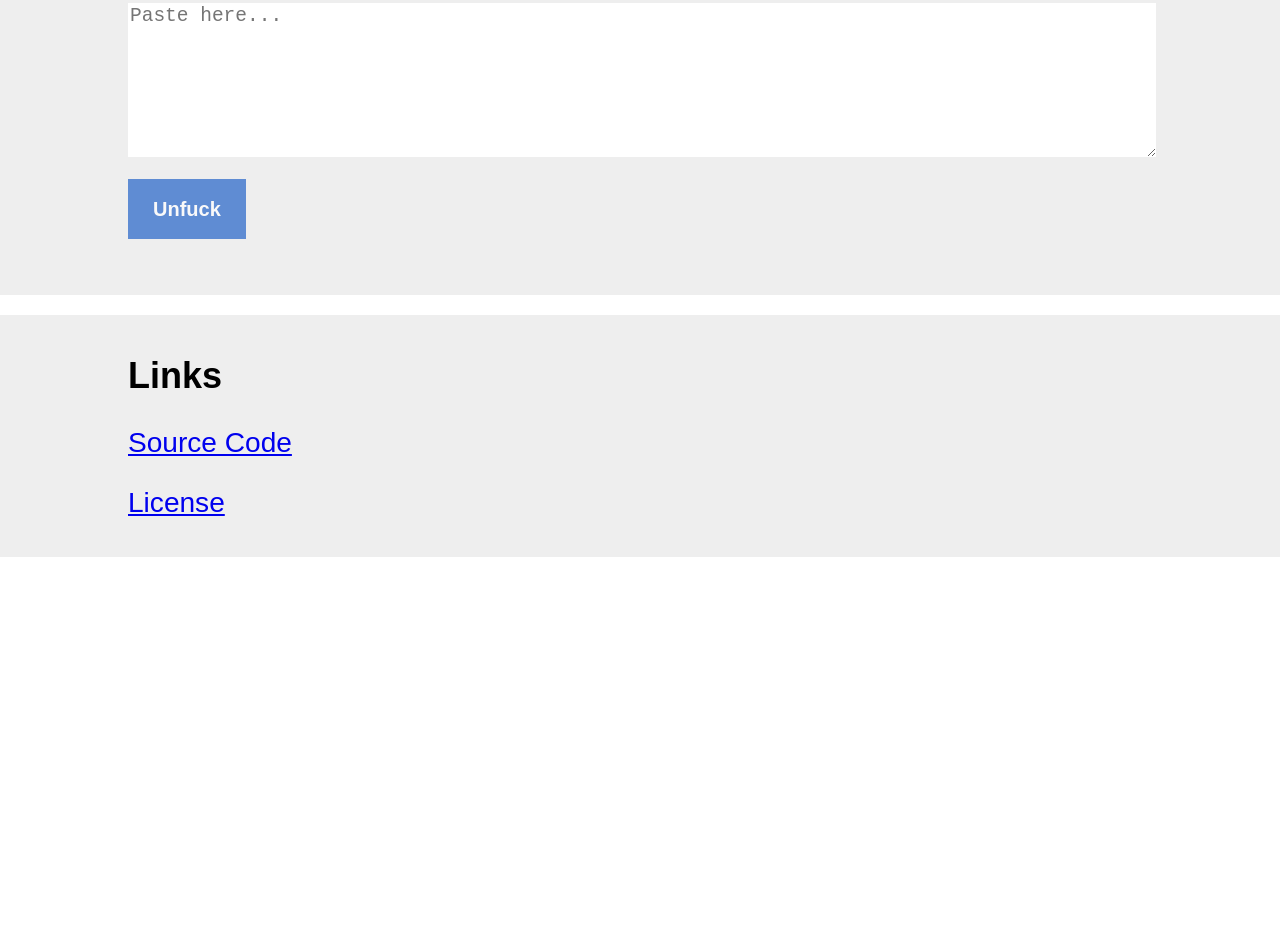
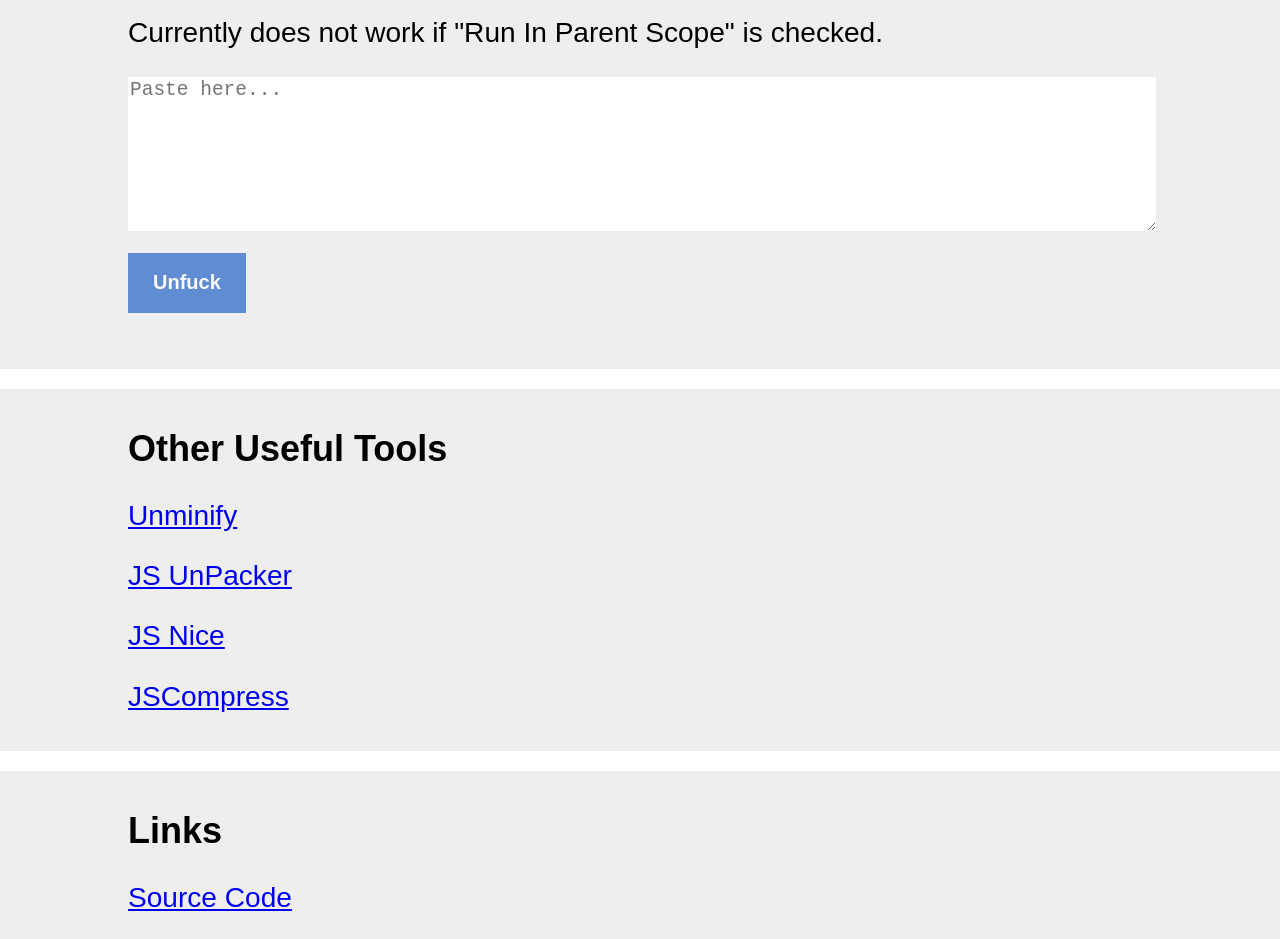
Before and after one commit to jspenguin2017/MiniTools, a website: page docs/JavaScriptAnalyzer/index.html in a window 1280 px wide. Shown: the part 996-1935 px from the top of the page. Before the commit the page ends 1573 px from the top, so only its background shows below. Drawn offline with Linux system fonts and the light colour scheme.

Commit message:
feat: add link to other useful tools

```diff
--- a/docs/JavaScriptAnalyzer/index.html
+++ b/docs/JavaScriptAnalyzer/index.html
@@ -39,6 +39,7 @@
     </div>
 
     <div class="container" id="unfuck">
+      <h2>JS Unfuck</h2>
       <p>
         Might not work with JSFuck-like code that is not created from
         <a href="https://jsfuck.com/" target="_blank" rel="nofollow noopener noreferrer">https://jsfuck.com/</a>.
@@ -49,6 +50,22 @@
       <button class="blue large">Unfuck</button>
       <br />
       <pre></pre>
+    </div>
+
+    <div class="container">
+      <h2>Other Useful Tools</h2>
+      <p>
+        <a href="https://unminify.com/" target="_blank" rel="nofollow noopener noreferrer">Unminify</a>
+      </p>
+      <p>
+        <a href="https://matthewfl.com/unPacker.html" target="_blank" rel="nofollow noopener noreferrer">JS UnPacker</a>
+      </p>
+      <p>
+        <a href="http://jsnice.org/" target="_blank" rel="nofollow noopener noreferrer">JS Nice</a>
+      </p>
+      <p>
+        <a href="https://jscompress.com/" target="_blank" rel="nofollow noopener noreferrer">JSCompress</a>
+      </p>
     </div>
 
     <div class="container">
```
